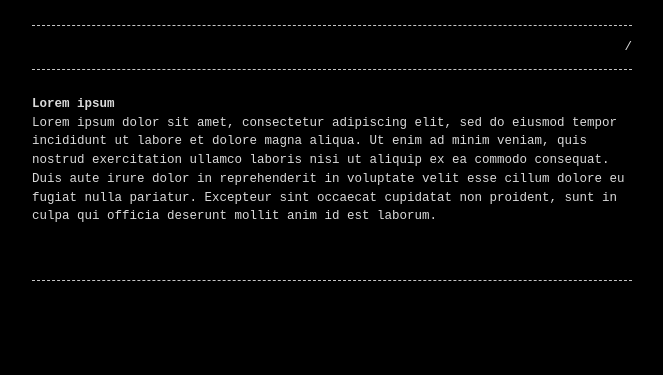
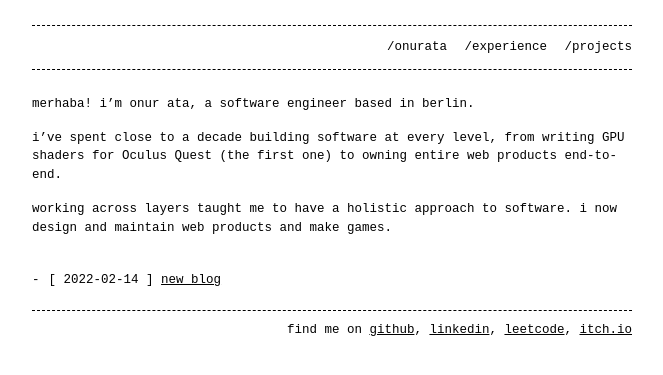
Before and after one commit to ata-o/ata-o.github.io, a Jekyll site: the page built from index.md, in a window 1280 px wide. Shown: the top 375 px of the page, without its empty margins (308-971 px from the left). Built offline with Jekyll 4.4.1, drawn with Linux system fonts in a browser that asks for light colours.

```diff
--- a/_config.yml
+++ b/_config.yml
@@ -5,15 +5,22 @@
 #  - about.md
 
 #footer: 'follow us on <a href="https://twitter.com/">twitter</a>'
-title: onur ata
+title: /onurata
 description: ""
 url: "https://onur.is-a.dev"
 baseurl: ""
 plugins:
   - jekyll-seo-tag
 
+header_pages:
+  - index.md
+  - experience.md
+  - projects.md
+  - contact.md
+
+footer: 'find me on <a href="https://github.com/ata-o" class="chip">github</a>, <a href="https://linkedin.com/in/onuratasaritas" class="chip">linkedin</a>, <a href="https://leetcode.com/u/onuratasaritas/" class="chip">leetcode</a>, <a href="https://onuratasaritas.itch.io" class="chip">itch.io</a>'
 # Theme options
-# style: dark # dark (default) or light or hacker
+style: light # dark (default) or light or hacker
 # listen_for_clients_preferred_style: true # true or false (default)
 
 # Fonts
@@ -35,3 +42,5 @@ plugins:
 #
 # # Extend CSP to allow your tracker sources (script-src/connect-src/img-src as needed)
 # # csp_extra: "script-src 'self' https://analytics.example.com; connect-src 'self' https://analytics.example.com; img-src 'self' https://analytics.example.com;"
+markdown: kramdown
+remote_theme: b2a3e8/jekyll-theme-console
--- a/index.md
+++ b/index.md
@@ -1,9 +1,11 @@
 ---
-title: /
+title: /onurata
 layout: home
 permalink: /
 ---
 
-# Lorem ipsum
+merhaba! i'm onur ata, a software engineer based in berlin.
 
-Lorem ipsum dolor sit amet, consectetur adipiscing elit, sed do eiusmod tempor incididunt ut labore et dolore magna aliqua. Ut enim ad minim veniam, quis nostrud exercitation ullamco laboris nisi ut aliquip ex ea commodo consequat. Duis aute irure dolor in reprehenderit in voluptate velit esse cillum dolore eu fugiat nulla pariatur. Excepteur sint occaecat cupidatat non proident, sunt in culpa qui officia deserunt mollit anim id est laborum.
+i've spent close to a decade building software at every level, from writing GPU shaders for Oculus Quest (the first one) to owning entire web products end-to-end.
+
+working across layers taught me to have a holistic approach to software. i now design and maintain web products and make games.
```
Also changed, not shown: _posts/2022-02-14-new-blog.md (added, +9 -0 lines), experience.md (added, +20 -0 lines), projects.md (added, +49 -0 lines), screenrec-dark.gif (deleted), screenshot-dark.png (deleted), screenshot-hacker.png (deleted), screenshot-light.png (deleted), 2 other files.
